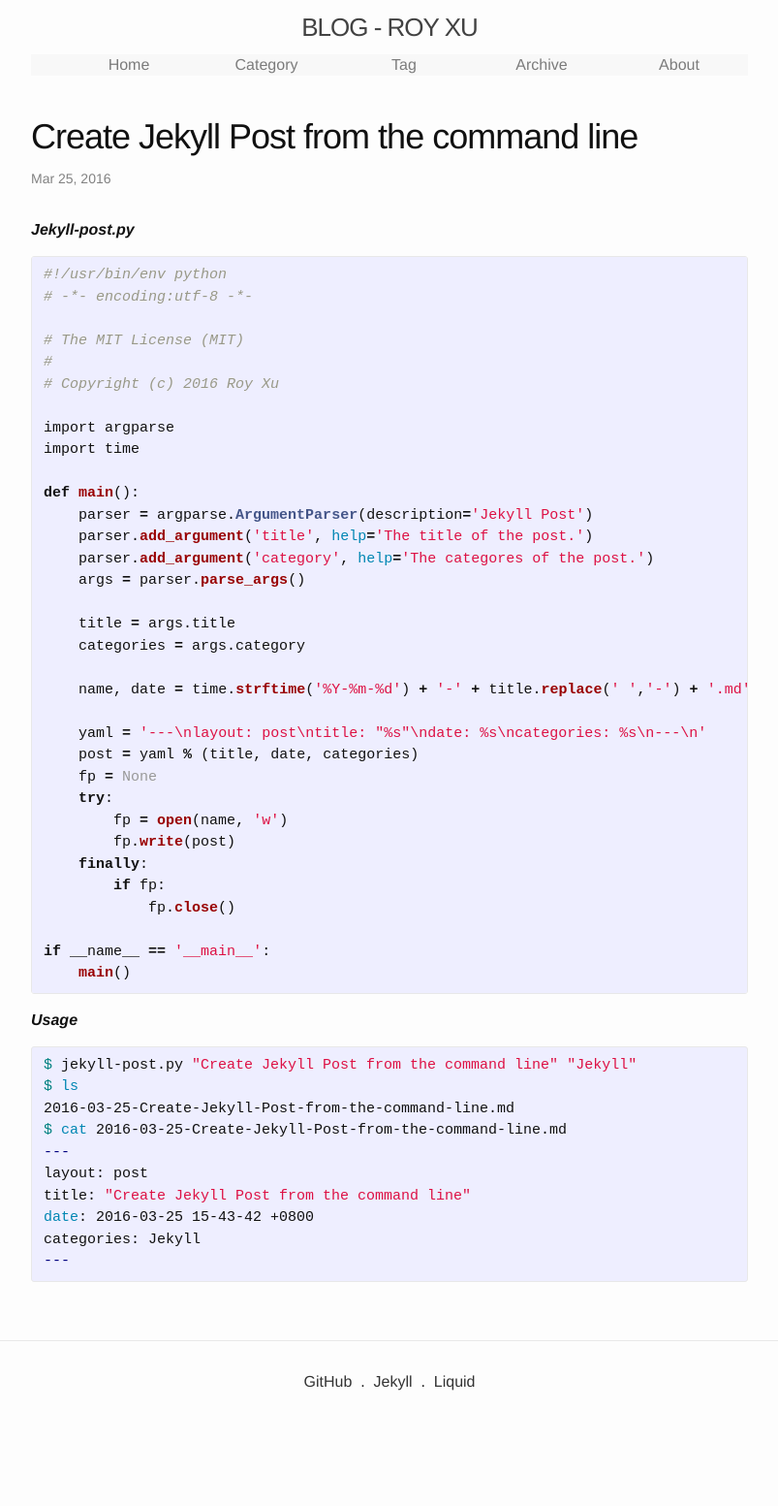
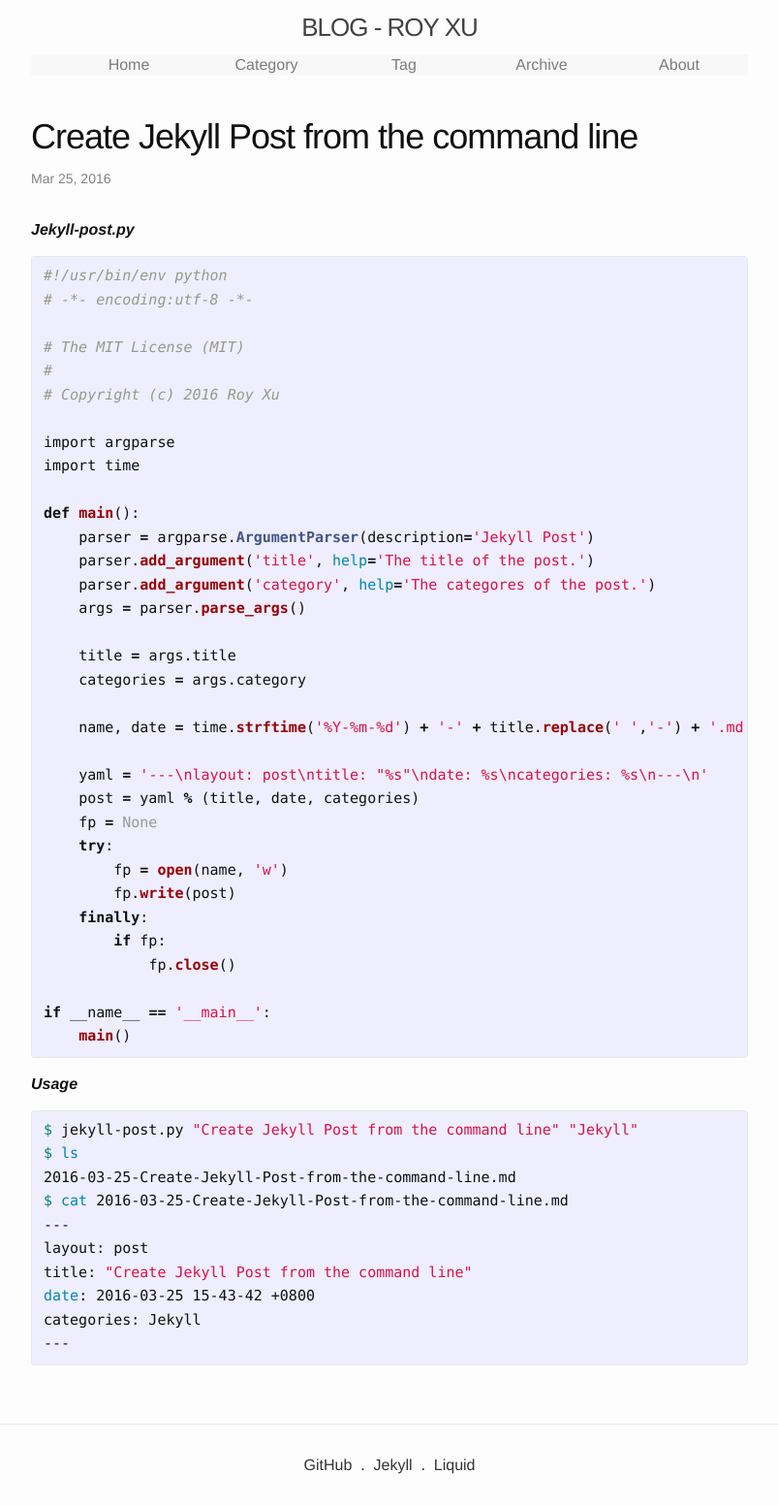
Before and after one commit to ousiax/ousiax.github.io, a Jekyll site: the page built from _posts/2016-03-25-Create-Jekyll-Post-from-the-command-line.md, in a window 1280 px wide. Shown: the whole page at 97% size, without its empty margins (238-1041 px from the left). Built offline with Jekyll 4.4.1, drawn with Linux system fonts in a browser that asks for light colours; before the commit the page ends 1467 px from its top, so only the background shows below that.

Commit message:
Modify _sass/_layout.scss to add font-family: Monaco, Consolas,.. on 'code' element.

```diff
--- a/_sass/_layout.scss
+++ b/_sass/_layout.scss
@@ -263,4 +263,8 @@
             font-size: 18px;
         }
     }
+
+    code {
+        font-family: Monaco, Consolas, "Courier New", "Monospace", $base-font-family;
+    }
 }
```
